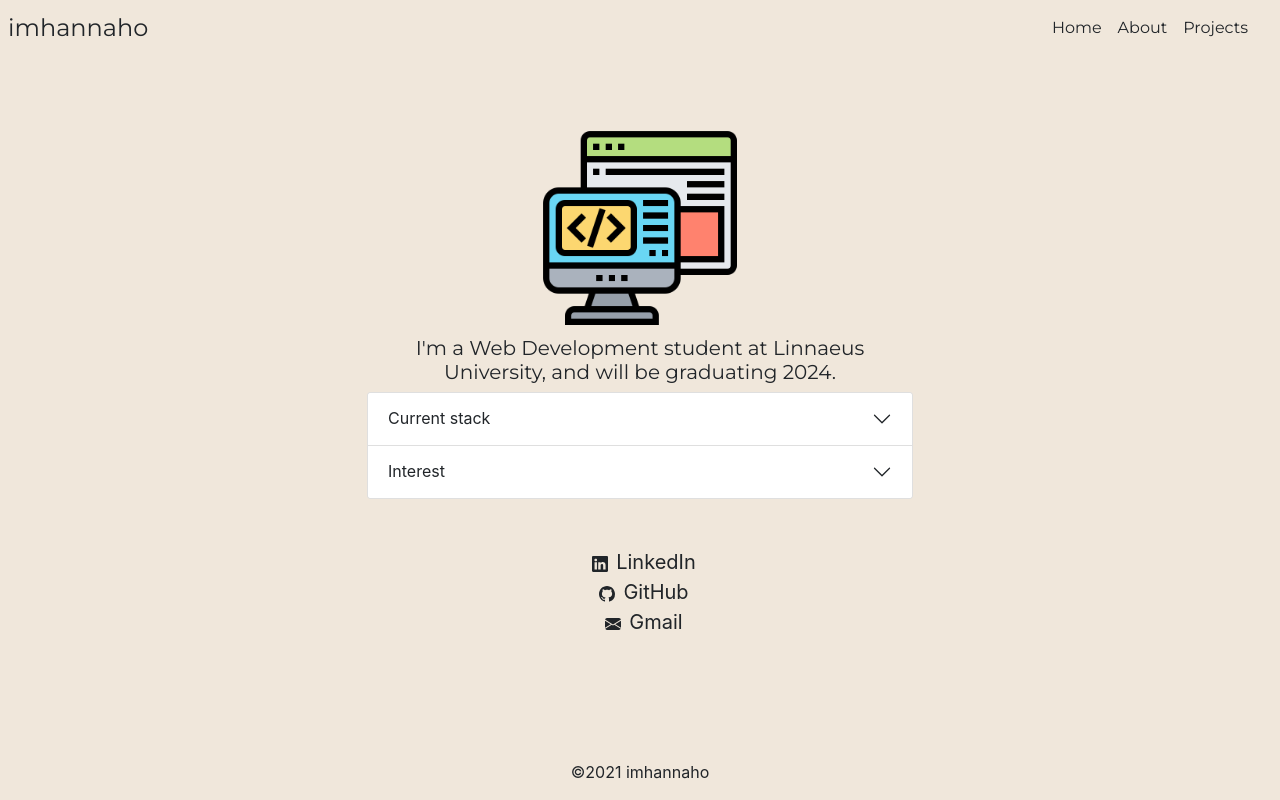
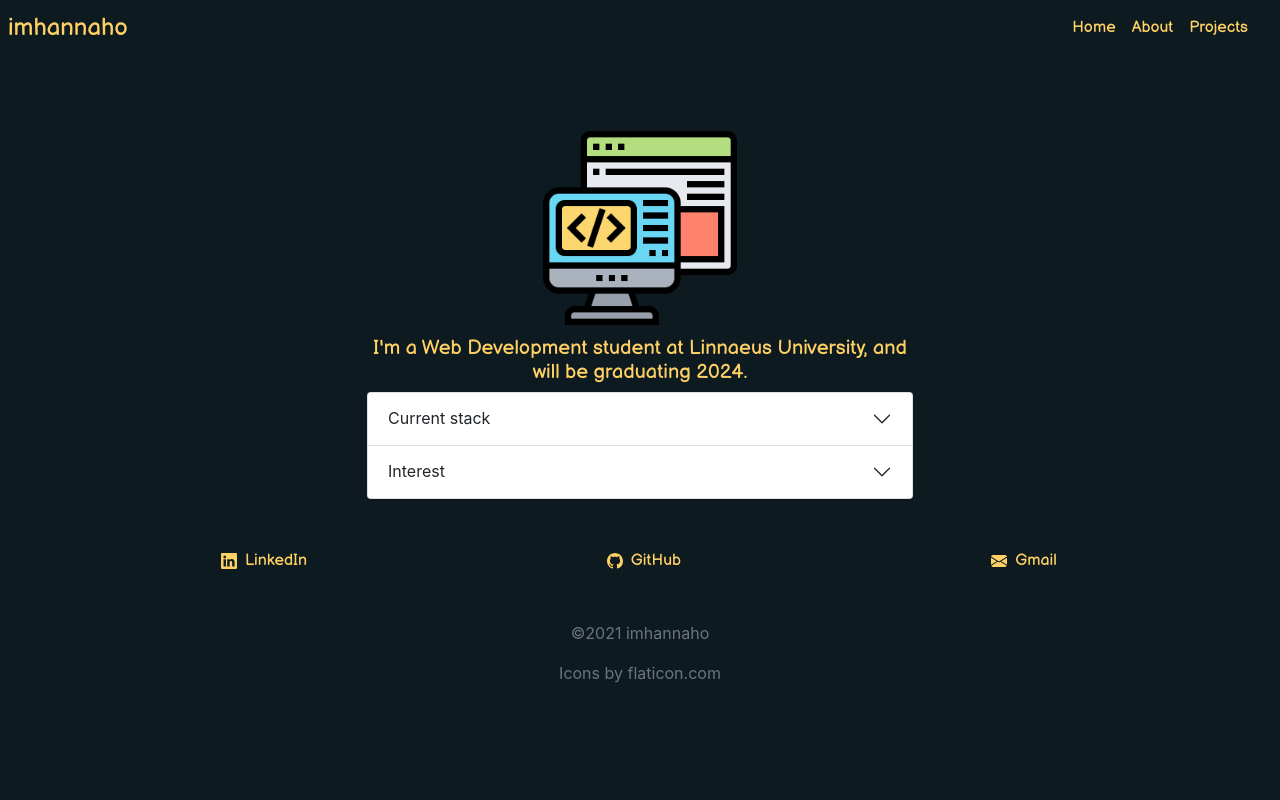
Before and after one commit to Hannahobote/portfoliov3, a React (Create React App) app: page /about in a window 1280 px wide. Built offline with nearby package versions, Linux system fonts and the light colour scheme; a web font is replaced by a local one.

Commit message:
color scheme change

```diff
--- a/src/App.css
+++ b/src/App.css
@@ -2,6 +2,7 @@
 @import url('https://fonts.googleapis.com/css2?family=Montserrat&family=Montserrat+Alternates&family=Montserrat+Subrayada&display=swap');
 @import url('https://fonts.googleapis.com/css2?family=Mukta&display=swap');
 @import url('https://fonts.googleapis.com/css2?family=Mukta:wght@700&display=swap');
+@import url('https://fonts.googleapis.com/css2?family=Balsamiq+Sans&display=swap');
 
 .App {
   text-align: center;
@@ -22,14 +23,13 @@
 }
 
 body, html {
-  background-color:#f0e7db;
-  /*background-image: url("https://images.unsplash.com/photo-1552154357-aaba12e68e64?ixlib=rb-1.2.1&ixid=MnwxMjA3fDB8MHxwaG90by1wYWdlfHx8fGVufDB8fHx8&auto=format&fit=crop&w=1170&q=80");*/
-  /*background-image: url("https://images.unsplash.com/photo-1517816743773-6e0fd518b4a6?ixlib=rb-1.2.1&ixid=MnwxMjA3fDB8MHxwaG90by1wYWdlfHx8fGVufDB8fHx8&auto=format&fit=crop&w=1170&q=80");*/
-  /*background: url(../public/img/building-cropped.jpg) no-repeat center center fixed;
-  background-size: cover;
-  height: 100%;
-  overflow: hidden;*/
-  /*font-family: 'Montserrat', sans-serif;*/
+  /*background-color:#f0e7db;*/
+  background-color:#0d1b21;
+}
+
+.my-primary-font-color {
+  font-family: 'Balsamiq Sans', cursive;
+  color: #ffd064;
 }
 
 p.toggler {
--- a/src/App.js
+++ b/src/App.js
@@ -21,7 +21,6 @@ function App() {
             <Route path="/comingsoon" element={<ComingSoon/>} />
             <Route path="*" element={<PageNotFound/>} />
         </Routes>
-      <Footer/>
     </div>
   )
 }
--- a/src/components/About.js
+++ b/src/components/About.js
@@ -8,6 +8,7 @@ import react from '../img/react.png'
 import java from '../img/java.png'
 import Icon from './Icon.js'
 import IconButton from './IconButton'
+import Footer from './Footer'
 import { Container, Row, Col, Accordion } from 'react-bootstrap';
 
 function About() {
@@ -29,7 +30,7 @@ function About() {
                 height: '200px'
               }}
             />
-            <h5 className='my-h-font'>I'm a Web Development student at Linnaeus University, and will be graduating 2024.</h5>
+            <h5 className='my-primary-font-color'>I'm a Web Development student at Linnaeus University, and will be graduating 2024.</h5>
 
             <Accordion>
               {/*item 1 */}
@@ -64,8 +65,9 @@ function About() {
             {/* this column remains empty so that conent can be in the middle */}
           </Col>
         </Row>
-      </Container>
-
+        {/*Row 2 */}
+        <Row>
+          <Col>
             <IconButton
               lable='LinkedIn'
               link='https://linkedin.com/in/hannah-obote-61110619a'
@@ -73,14 +75,17 @@ function About() {
                 <path d="M0 1.146C0 .513.526 0 1.175 0h13.65C15.474 0 16 .513 16 1.146v13.708c0 .633-.526 1.146-1.175 1.146H1.175C.526 16 0 15.487 0 14.854V1.146zm4.943 12.248V6.169H2.542v7.225h2.401zm-1.2-8.212c.837 0 1.358-.554 1.358-1.248-.015-.709-.52-1.248-1.342-1.248-.822 0-1.359.54-1.359 1.248 0 .694.521 1.248 1.327 1.248h.016zm4.908 8.212V9.359c0-.216.016-.432.08-.586.173-.431.568-.878 1.232-.878.869 0 1.216.662 1.216 1.634v3.865h2.401V9.25c0-2.22-1.184-3.252-2.764-3.252-1.274 0-1.845.7-2.165 1.193v.025h-.016a5.54 5.54 0 0 1 .016-.025V6.169h-2.4c.03.678 0 7.225 0 7.225h2.4z" />
               </svg>}
             />
-
+          </Col>
+          <Col>
             <IconButton
               lable='GitHub'
               link='https://github.com/Hannahobote'
               svg={<svg xmlns="http://www.w3.org/2000/svg" width="16" height="16" fill="currentColor" class="bi bi-github mx-2" viewBox="0 0 16 16">
                 <path d="M8 0C3.58 0 0 3.58 0 8c0 3.54 2.29 6.53 5.47 7.59.4.07.55-.17.55-.38 0-.19-.01-.82-.01-1.49-2.01.37-2.53-.49-2.69-.94-.09-.23-.48-.94-.82-1.13-.28-.15-.68-.52-.01-.53.63-.01 1.08.58 1.23.82.72 1.21 1.87.87 2.33.66.07-.52.28-.87.51-1.07-1.78-.2-3.64-.89-3.64-3.95 0-.87.31-1.59.82-2.15-.08-.2-.36-1.02.08-2.12 0 0 .67-.21 2.2.82.64-.18 1.32-.27 2-.27.68 0 1.36.09 2 .27 1.53-1.04 2.2-.82 2.2-.82.44 1.1.16 1.92.08 2.12.51.56.82 1.27.82 2.15 0 3.07-1.87 3.75-3.65 3.95.29.25.54.73.54 1.48 0 1.07-.01 1.93-.01 2.2 0 .21.15.46.55.38A8.012 8.012 0 0 0 16 8c0-4.42-3.58-8-8-8z" /></svg>}
             />
+          </Col>
 
+          <Col>
             <IconButton
               lable='Gmail'
               link='https://mail.google.com/mail/?view=cm&fs=1&to=hannah.obote@gmail.com'
@@ -88,6 +93,12 @@ function About() {
                 <path d="M.05 3.555A2 2 0 0 1 2 2h12a2 2 0 0 1 1.95 1.555L8 8.414.05 3.555ZM0 4.697v7.104l5.803-3.558L0 4.697ZM6.761 8.83l-6.57 4.027A2 2 0 0 0 2 14h12a2 2 0 0 0 1.808-1.144l-6.57-4.027L8 9.586l-1.239-.757Zm3.436-.586L16 11.801V4.697l-5.803 3.546Z" />
               </svg>}
             />
+          </Col>
+        </Row>
+      </Container>
+
+      <Footer />
+
     </div>
   )
 }
--- a/src/components/ComingSoon.js
+++ b/src/components/ComingSoon.js
@@ -2,7 +2,7 @@ import React from 'react'
 
 function ComingSoon() {
   return (
-    <div>
+    <div className='my-primary-font-color'>
       <h1 className='my-5 mx-5'>Coming soon</h1>
       <p>under construction...</p>
     </div>
--- a/src/components/Footer.js
+++ b/src/components/Footer.js
@@ -1,9 +1,13 @@
 import React from 'react'
+import { Container} from 'react-bootstrap';
 
 function Footer() {
   return (
-  <footer className="container text-center fixed-bottom">
+  <footer className="my-5 text-muted">
+    <Container>
     <p>©2021 imhannaho</p>
+    <p>Icons by flaticon.com</p>
+    </Container>
   </footer>
   )
 }
--- a/src/components/Home.js
+++ b/src/components/Home.js
@@ -2,6 +2,7 @@ import React from 'react'
 import { Link } from 'react-router-dom'
 import icon from '../img/icon.png'
 import { Container, Row, Col } from 'react-bootstrap';
+import Footer from './Footer'
 
 function Home() {
   return (
@@ -19,11 +20,11 @@ function Home() {
               }}
             >
             </img>
-            <div className='my-h-font'>
+            <div className='my-primary-font-color'>
               <h4>Hello I'm Hannah Obote,</h4>
               <h4>an aspiring fullstack developer </h4>
             </div>
-            <Link to='/comingsoon' className='btn btn-outline-dark my-p-font mt-3'>Check out my projects</Link>
+            <Link to='/comingsoon' className='btn btn-outline-light my-p-font mt-3'>Check out my projects</Link>
           </Col>
         </Row>
       </Container>
--- a/src/components/IconButton.js
+++ b/src/components/IconButton.js
@@ -11,6 +11,8 @@ export default function IconButton(props) {
         href={link} class="fs-5 mb-3 text-dark text-decoration-none"
         target='_blank'
         rel="noreferrer"
+        className='my-primary-font-color'
+        style={{ textDecoration: 'none'}}
       >
         {svg}
         {lable}
--- a/src/components/Mynavbar.js
+++ b/src/components/Mynavbar.js
@@ -4,12 +4,12 @@ import { Link } from 'react-router-dom';
 
 function Mynavbar() {
   return (
-    <div class="d-flex flex-column flex-md-row align-items-center pb-3 my-2 mx-2 my-h-font">
-      <Link to="/" className="d-flex align-items-center text-dark text-decoration-none"><span class="fs-4">imhannaho</span></Link>
+    <div class="d-flex flex-column flex-md-row align-items-center pb-3 my-2 mx-2">
+      <Link to="/" className="d-flex align-items-center my-primary-font-color text-decoration-none"><span class="fs-4">imhannaho</span></Link>
       <nav class="d-inline-flex mt-2 mt-md-0 ms-md-auto mx-2 mt-2">
-        <Link class="me-3 py-2 text-dark text-decoration-none" to="/">Home</Link>
-        <Link class="me-3 py-2 text-dark text-decoration-none" to="/about">About</Link>
-        <Link class="me-3 py-2 text-dark text-decoration-none" to="/comingsoon">Projects</Link>
+        <Link class="me-3 py-2 my-primary-font-color text-decoration-none" to="/">Home</Link>
+        <Link class="me-3 py-2 my-primary-font-color text-decoration-none" to="/about">About</Link>
+        <Link class="me-3 py-2 my-primary-font-color text-decoration-none" to="/comingsoon">Projects</Link>
       </nav>
     </div>
   )
```
Lines whose indentation alone changed are shown as unchanged.
